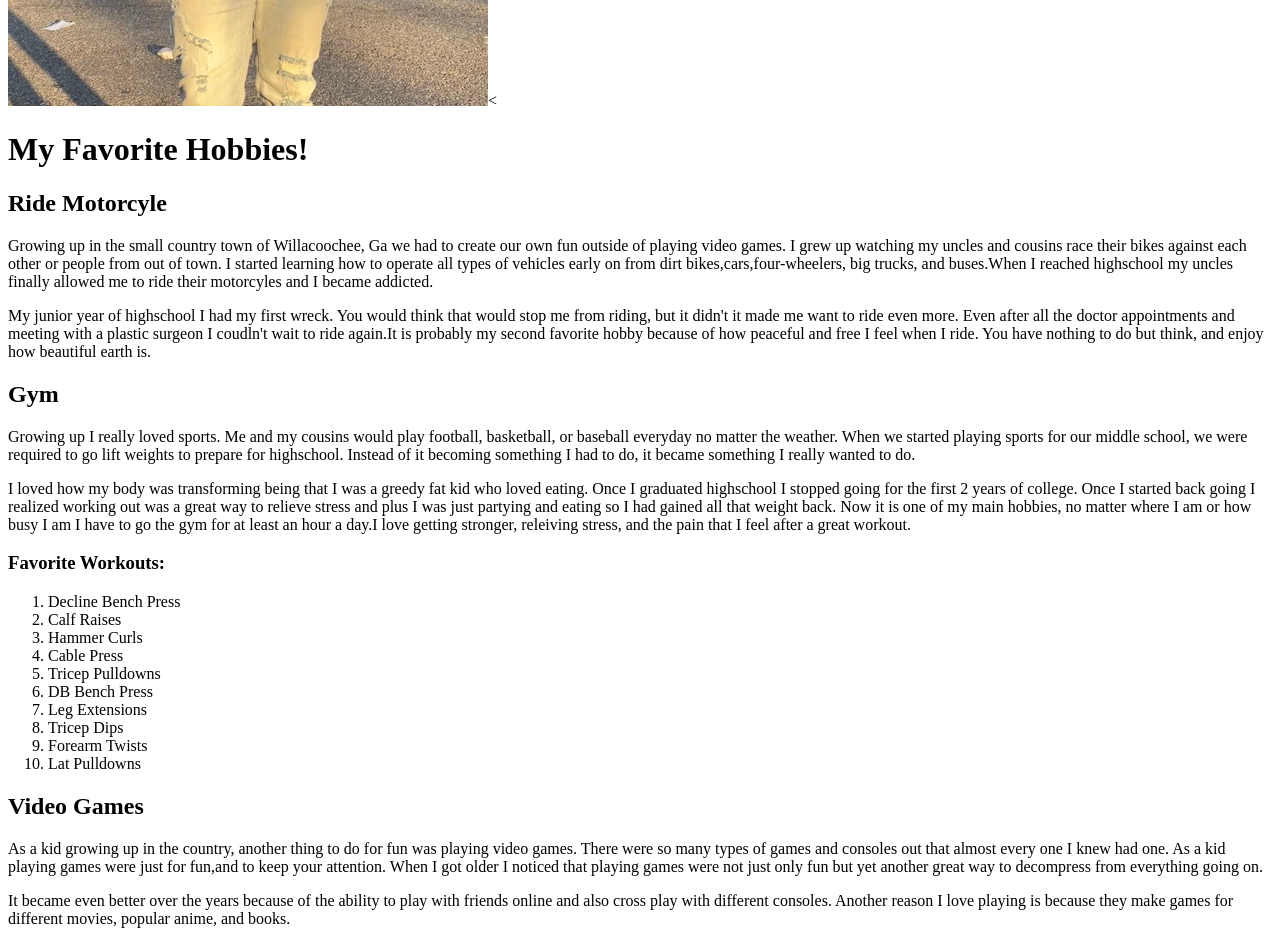
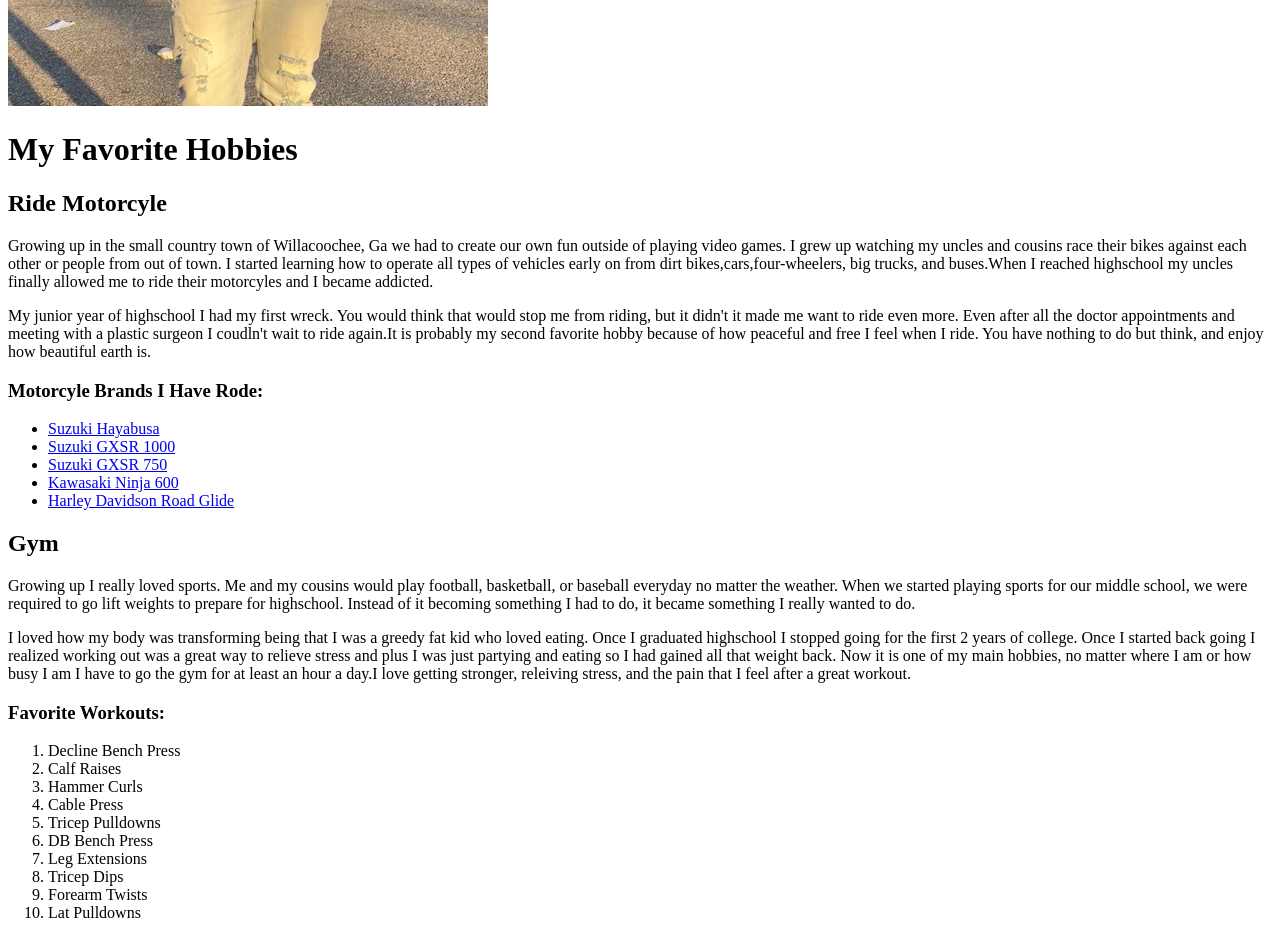
Before and after one commit to Iraon720/Iraon, a plain HTML site: page index.html in a window 1280 px wide. Shown: the part 560-1491 px from the top of the page. Drawn offline with Linux system fonts and the light colour scheme.

Commit message:
External list links

```diff
--- a/index.html
+++ b/index.html
@@ -12,10 +12,10 @@
     <a href="#Gym">Gym</a>
     <a href="#Video Games">Video Games</a>
   </nav>
-  <img src="IMG_4026.jpeg" alt="My Name:Dedtravius Jones" /><
+  <img src="IMG_4026.jpeg" alt="Picture of me" />
   <body>
     <main>
-      <h1>My Favorite Hobbies!</h1>
+      <h1>My Favorite Hobbies</h1>
       <section Id="Ride Motorcyle">
         <h2>Ride Motorcyle</h2>
 
@@ -37,6 +37,15 @@
           favorite hobby because of how peaceful and free I feel when I ride.
           You have nothing to do but think, and enjoy how beautiful earth is.
         </p>
+        <h3>Motorcyle Brands I Have Rode:</h3>
+        <ul>
+          <li>  <a href="https://youtu.be/bcavMZuB7Ag">Suzuki Hayabusa</a></li>
+          <li>  <a href="https://www.dragbike.com/wp-content/uploads/22-2.jpg">Suzuki GXSR 1000</a></li>
+          <li>  <a href="https://www.truestreetcars.com/attachments/1000165_4626374471440_698809894_n-jpg.46953/">Suzuki GXSR 750</a></li>
+          <li>  <a href="https://www.google.com/url?sa=i&url=https%3A%2F%2Fwww.buynowroaringtoyz.com%2F13_15_ZX6361000_240_Wide_Tire_Conversion_Kit_p%2Fzx636-240-s-a-kit.htm&psig=AOvVaw2jFtTa6WQZznSyRwHSUC8G&ust=1668805187444000&source=images&cd=vfe&ved=0CA8QjRxqFwoTCKCBivWNtvsCFQAAAAAdAAAAABAE">Kawasaki Ninja 600</a></li>
+         <li>  <a href="https://cdp.azureedge.net/products-private/prod/fcfe94ab-9d40-4656-a7d3-50d71f92d884/a5283099-b6f4-4517-a93e-aa8e00dc2b8d/00000000-0000-0000-0000-000000000000/223b7d98-1bcc-4b03-8272-ae050034e1fe/0fff252b-979e-4364-a3c5-ae16013752f3/6000000001.jpeg">Harley Davidson Road Glide</a></li>
+        </ul>
+
       </section>
       <section Id="Gym">
         <h2>Gym</h2>
@@ -99,5 +108,9 @@
         </ol>
       </section>
     </main>
+    <p>
+   <footer>Created By:Dedtravius Jones</footer>
+   </p>
   </body>
+
 </html>
```
